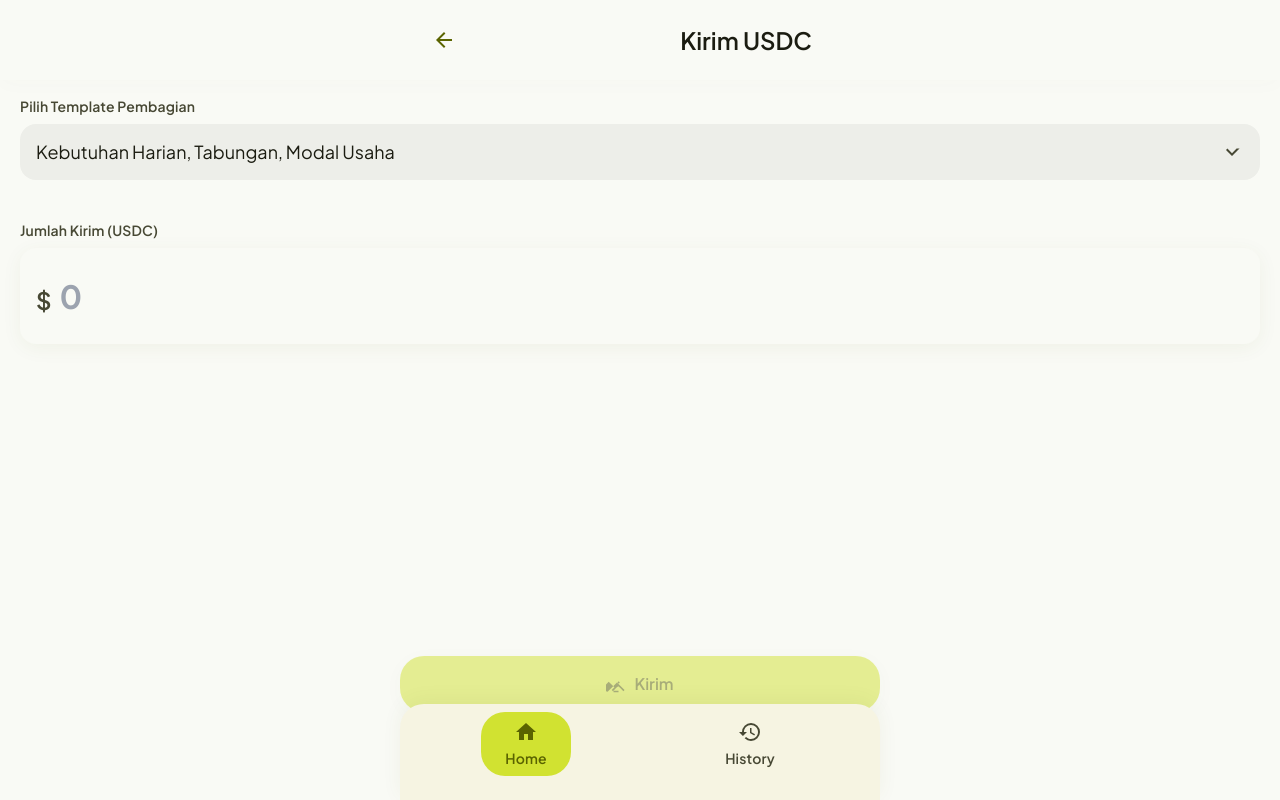
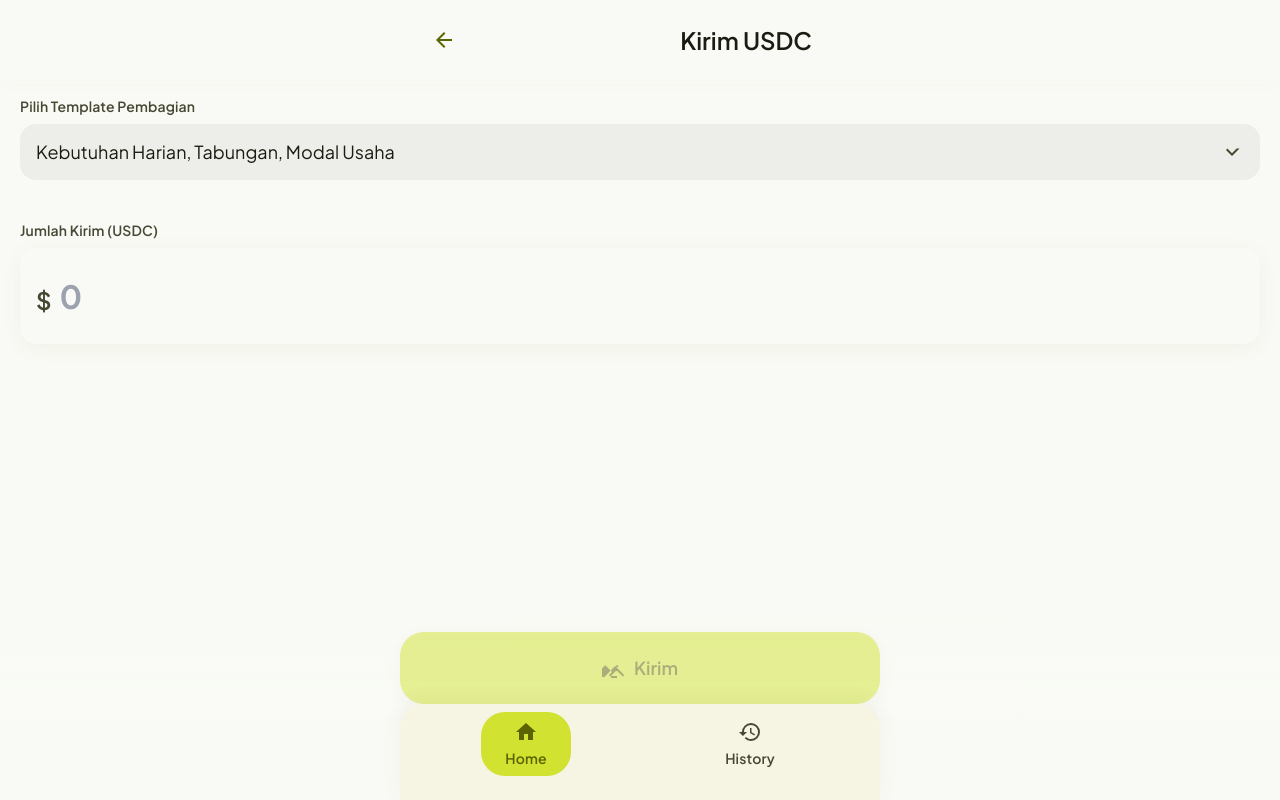
Before and after one commit to ZiramBayam/Lefta, a Next.js app in the folder frontend/: page /send in a window 1280 px wide. Built offline with nearby package versions, Linux system fonts and the light colour scheme.

Commit message:
fix: improve Send button spacing above BottomNav
- Use bottom-20 (80px) for better positioning
- Add gradient fade for smooth visual transition
- Increase button size for better touch target
- Add shadow for better visibility

```diff
--- a/frontend/app/send/page.tsx
+++ b/frontend/app/send/page.tsx
@@ -92,7 +92,7 @@ export default function SendPage() {
     <div className="min-h-screen flex flex-col bg-background">
       <TopAppBar title="Kirim USDC" showBackButton />
 
-      <main className="flex-1 px-container-padding py-stack-gap-md flex flex-col gap-section-margin pb-32">
+      <main className="flex-1 px-container-padding py-stack-gap-md flex flex-col gap-section-margin pb-36">
         {txStatus !== "idle" ? (
           <TransactionStatus
             status={txStatus}
@@ -214,18 +214,19 @@ export default function SendPage() {
         )}
       </main>
 
-      {/* Footer Action - Fixed at bottom, above BottomNav */}
+      {/* Footer Action - Fixed at bottom, above BottomNav with gap */}
       {txStatus === "idle" && (
-        <footer className="fixed bottom-[72px] left-0 right-0 p-container-padding bg-background pb-4 z-40">
+        <footer className="fixed bottom-20 left-0 right-0 px-container-padding pb-4 z-40 bg-gradient-to-t from-background to-transparent pt-8">
           <div className="max-w-[480px] mx-auto">
             <Button
               onClick={handleSend}
               disabled={!selectedTemplate || !amount || parseFloat(amount) < 1}
               isLoading={isLoading}
               fullWidth
-              className="gap-2"
+              size="lg"
+              className="gap-2 shadow-lg"
             >
-              <IconSend size={20} />
+              <IconSend size={24} />
               Kirim
             </Button>
           </div>
```
Also changed, not shown: 1 other file (tests, documents, lock files or other folders).
